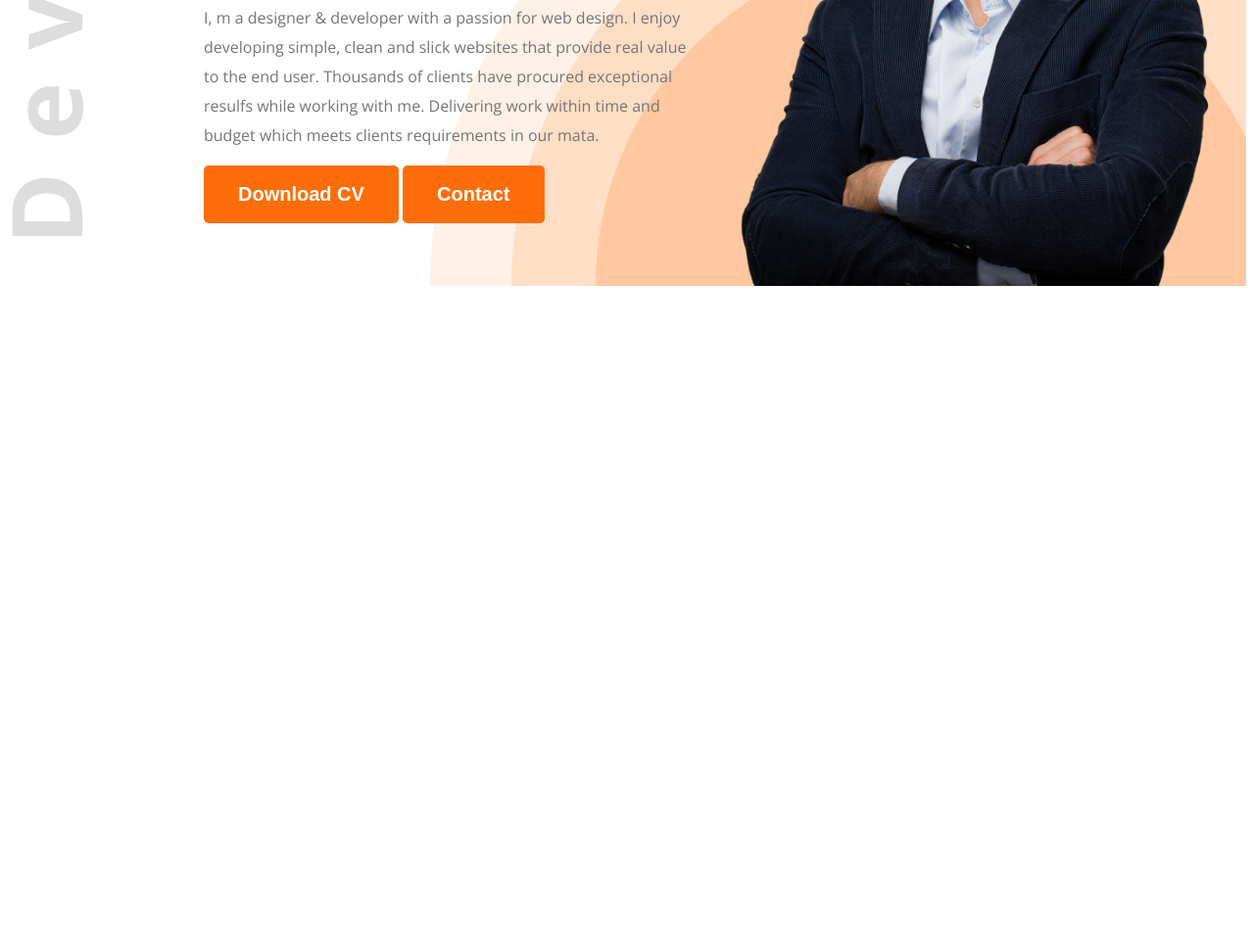
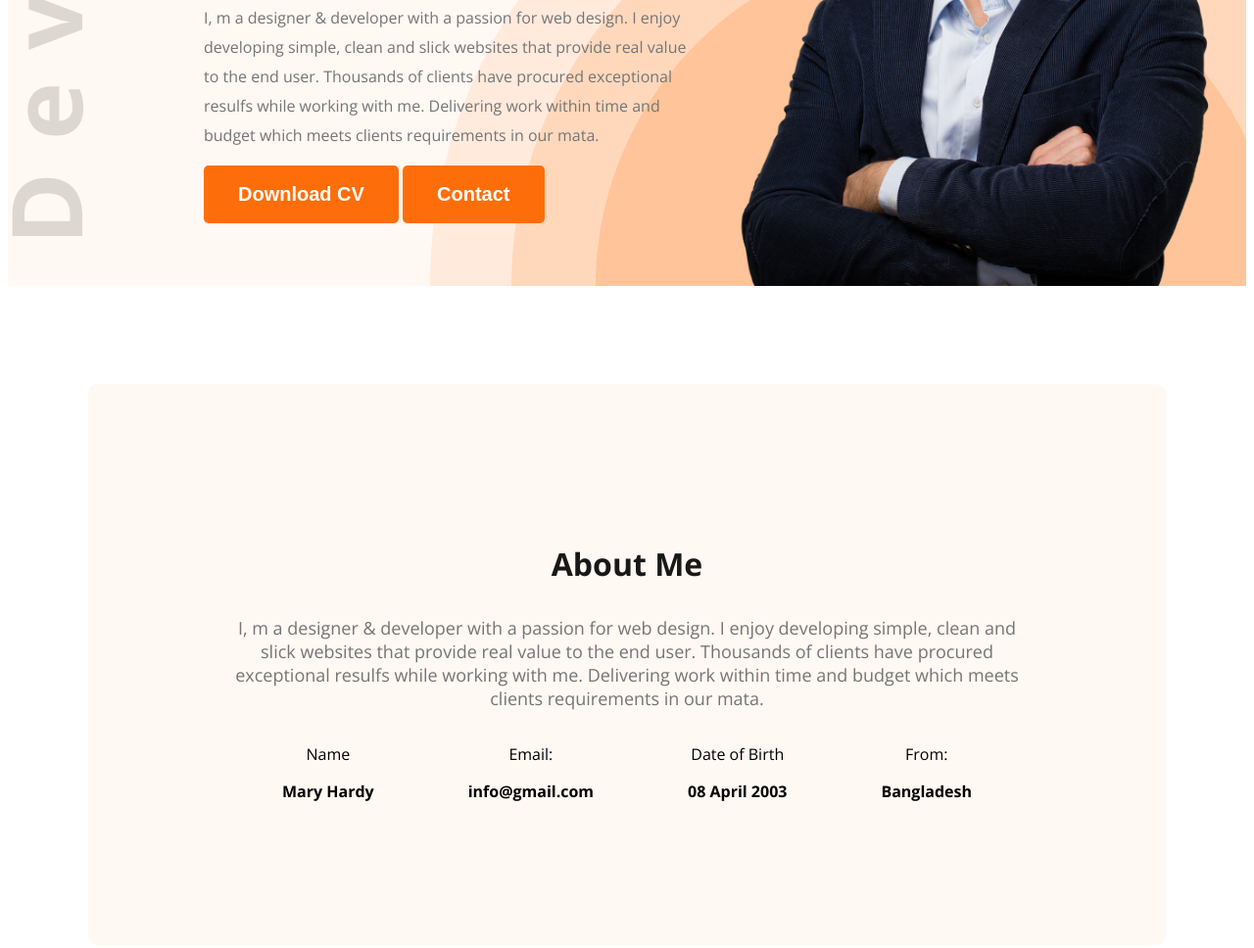
Before and after one commit to syedmehedi34/new-portfolio, a plain HTML site: page index.html in a window 1280 px wide. Shown: the part 572-1540 px from the top of the page at 98% size. Before the commit the page ends 872 px from the top, so only its background shows below. Drawn offline with nearby package versions, Linux system fonts and the light colour scheme.

Commit message:
about section added

```diff
--- a/index.html
+++ b/index.html
@@ -13,7 +13,7 @@
 
 </head>
 <body class="open-sans-normal ">
-    <header class="heading">
+    <header class="heading second-bg">
         <nav >
             <h3 class="nav-title">Ma<span class="text-primary">r</span>y</h3>
             <ul >
@@ -36,6 +36,31 @@
 
     </header>
     <main>
+        <section class="about second-bg">
+            <h3 class="section-title">About Me</h3>
+            <p class="section-description">I, m a designer & developer with a passion for web design. I enjoy developing simple, clean and slick websites that provide real value to the end user. Thousands of clients have procured exceptional resulfs while working with me. Delivering work within time and budget which meets clients requirements in our mata.</p>
+
+            <div class="about-items">
+                <!-- .aout-item*4>p.item-title+p.item-description -->
+                <div class="aout-item">
+                    <p class="item-title">Name</p>
+                    <p class="item-description">Mary Hardy</p>
+                </div>
+                <div class="aout-item">
+                    <p class="item-title">Email:</p>
+                    <p class="item-description">info@gmail.com</p>
+                </div>
+                <div class="aout-item">
+                    <p class="item-title">Date of Birth</p>
+                    <p class="item-description">08 April 2003</p>
+                </div>
+                <div class="aout-item">
+                    <p class="item-title">From:</p>
+                    <p class="item-description">Bangladesh</p>
+
+                </div>
+            </div>
+        </section>
 
     </main>
     <footer>
--- a/styles/portfolio.css
+++ b/styles/portfolio.css
@@ -26,6 +26,19 @@
     font-size: 20px;
     border: none;
 
+}
+
+.section-title {
+    font-size: 32px;
+    font-weight: bold;
+    color: #181818;
+}
+.section-description {
+    font-size: 18px;
+    color: #757575;
+}
+.second-bg {
+    background-color: #fff8f3;
 }
 
 
@@ -108,3 +121,34 @@ text-align: left;
     /* height: 676px; */
 
 }
+
+/* main style  */
+main {
+    max-width: 1100px;
+    margin: 0 auto;
+}
+
+
+/* About style  */
+.about {
+    border-radius: 10px;
+    padding: 130px 150px;
+    text-align: center;
+    margin-top: 100px;
+
+}
+/* #special-border{
+    border: 1px solid black ;
+} */
+
+
+.about-items{
+    display: flex;
+    justify-content: space-around;
+
+}
+
+.item-description {
+    font-weight: 700;
+
+}
```
